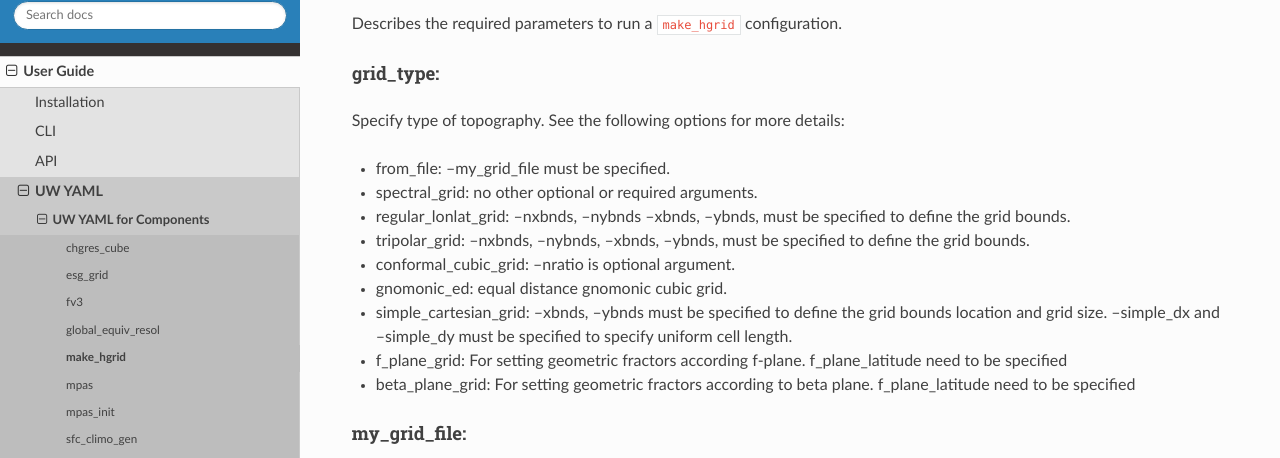
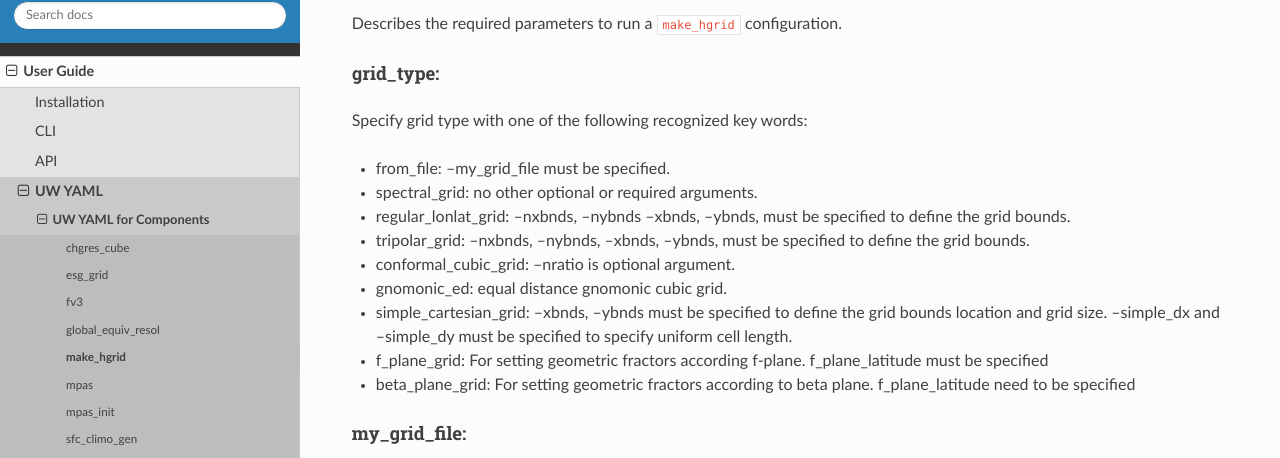
Before and after one commit to ufs-community/uwtools, a Sphinx documentation site: the page built from docs/sections/user_guide/yaml/components/make_hgrid.rst, in a window 1280 px wide and 900 px high, scrolled down 914 px. Shown: the part 147-605 px from the top of the window. Built offline with Sphinx 7.4.7 and the Read the Docs theme 2.0.0, drawn with Linux system fonts in a browser that asks for light colours; the version number could not be read and is left out.

Commit message:
Apply suggestions from code review
Co-authored-by: Christina Holt <56881914+christinaholtNOAA@users.noreply.github.com>
Co-authored-by: NaureenBharwaniNOAA <136371446+NaureenBharwaniNOAA@users.noreply.github.com>

```diff
--- a/docs/sections/user_guide/yaml/components/make_hgrid.rst
+++ b/docs/sections/user_guide/yaml/components/make_hgrid.rst
@@ -32,7 +32,7 @@ Describes the required parameters to run a ``make_hgrid`` configuration.
 grid_type:
 """"""""""
 
-Specify type of topography. See the following options for more details:
+Specify grid type with one of the following recognized key words:
 
 * from_file:              --my_grid_file must be specified.
 * spectral_grid:          no other optional or required arguments.
@@ -41,7 +41,7 @@ Specify type of topography. See the following options for more details:
 * conformal_cubic_grid:   --nratio is optional argument.
 * gnomonic_ed:            equal distance gnomonic cubic grid.
 * simple_cartesian_grid:  --xbnds, --ybnds must be specified to define the grid bounds location and grid size. --simple_dx and --simple_dy must be specified to specify uniform cell length.
-* f_plane_grid:           For setting geometric fractors according f-plane. f_plane_latitude need to be specified
+* f_plane_grid:           For setting geometric fractors according f-plane. f_plane_latitude must be specified
 * beta_plane_grid:        For setting geometric fractors according to beta plane. f_plane_latitude need to be specified
 
 
```
